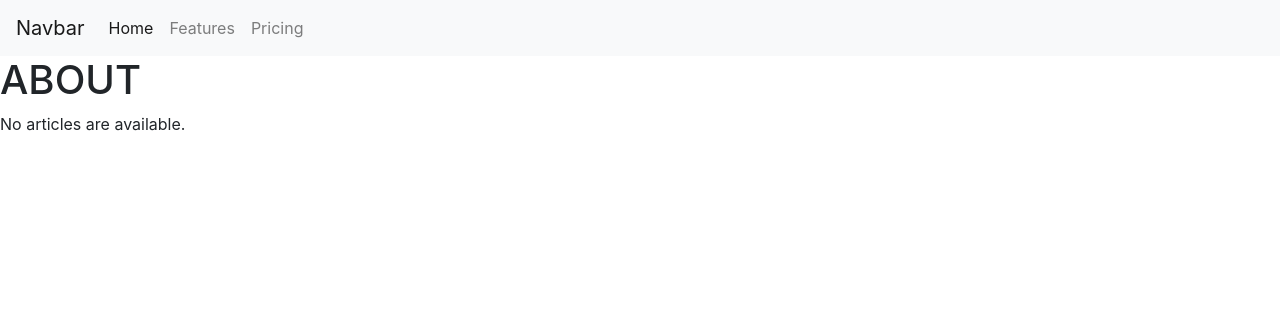
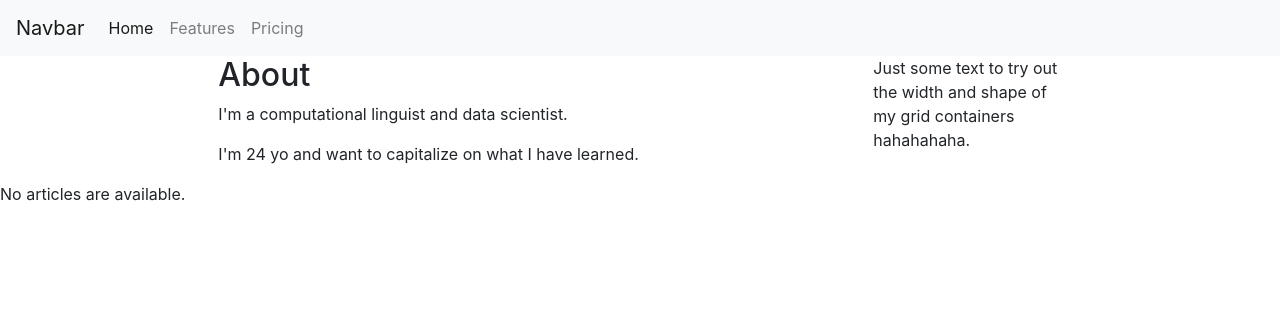
Before and after one commit to ugolbck/DjangoBlog, a Django app: page / in a window 1280 px wide. Shown: the top 316 px of the page. Run offline with Django 3.2, Linux system fonts and the light colour scheme; data that the repository does not hold is empty; some libraries are stand-ins or nearby versions.

Commit message:
adding "about" container

```diff
--- a/showcase/templates/showcase/about.html
+++ b/showcase/templates/showcase/about.html
@@ -1 +1,10 @@
-<h1>ABOUT</h1>
+<div class="row justify-content-center">
+    <div class="col-6">
+        <h2>About</h2>
+        <p>I'm a computational linguist and data scientist.</p>
+        <p>I'm 24 yo and want to capitalize on what I have learned.</p>
+    </div>
+    <div class="col-2">
+        <p>Just some text to try out the width and shape of my grid containers hahahahaha.</p>
+    </div>
+  </div>
```
Also changed, not shown: showcase/templates/showcase/index.html (indentation only).
